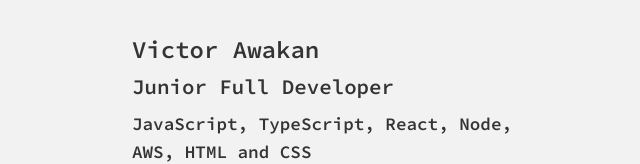
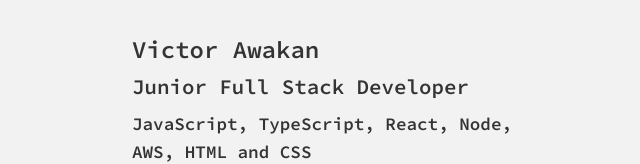
Before and after one commit to superv2018/portfolio-website, a React (Create React App) app: page / in a window 1280 px wide. Shown: the top 164 px of the page, without its empty margins (294-934 px from the left). Built offline with nearby package versions, Linux system fonts and the light colour scheme.

Commit message:
edited header to full stack developer

```diff
--- a/src/components/Header.js
+++ b/src/components/Header.js
@@ -3,7 +3,7 @@ const Header = () => {
     return (
         <section className="header">
             <h1>Victor Awakan</h1>
-            <h2>Junior Full Developer</h2>
+            <h2>Junior Full Stack Developer</h2>
             <h3>JavaScript, TypeScript, React, Node, AWS, HTML and CSS</h3>
 
         </section>
```
